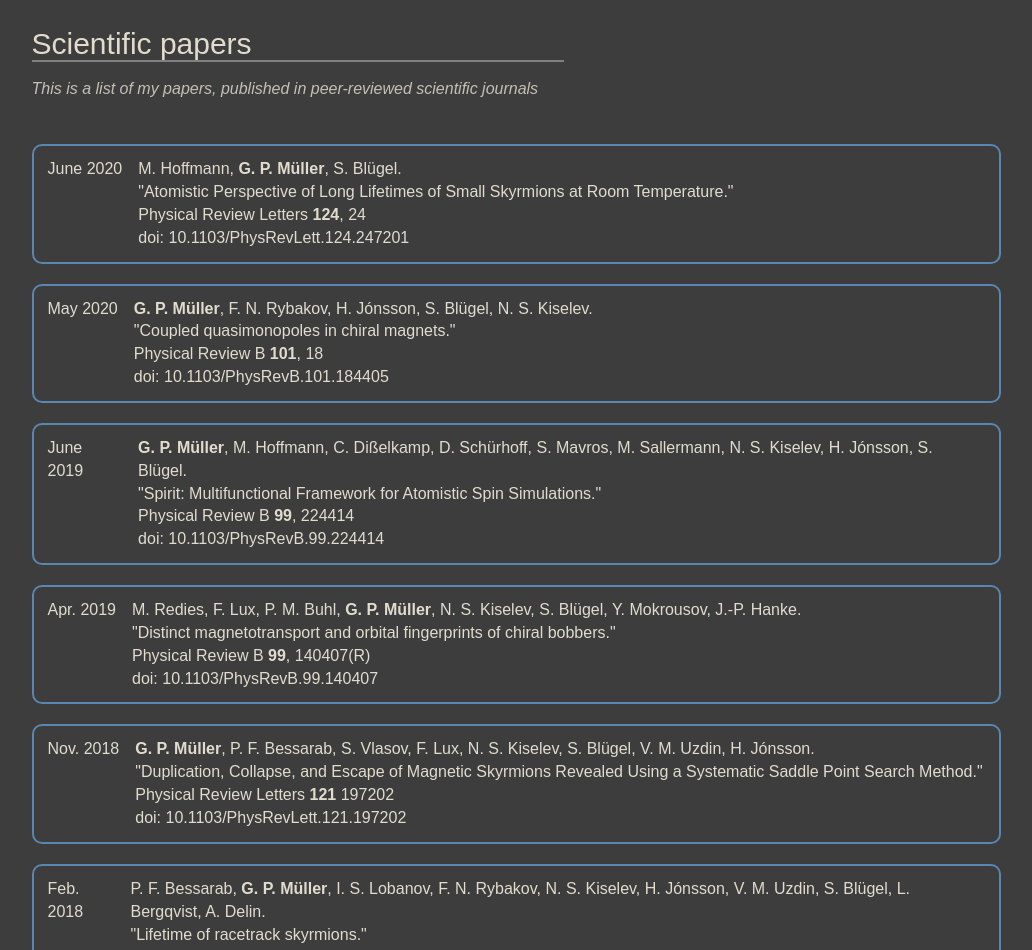
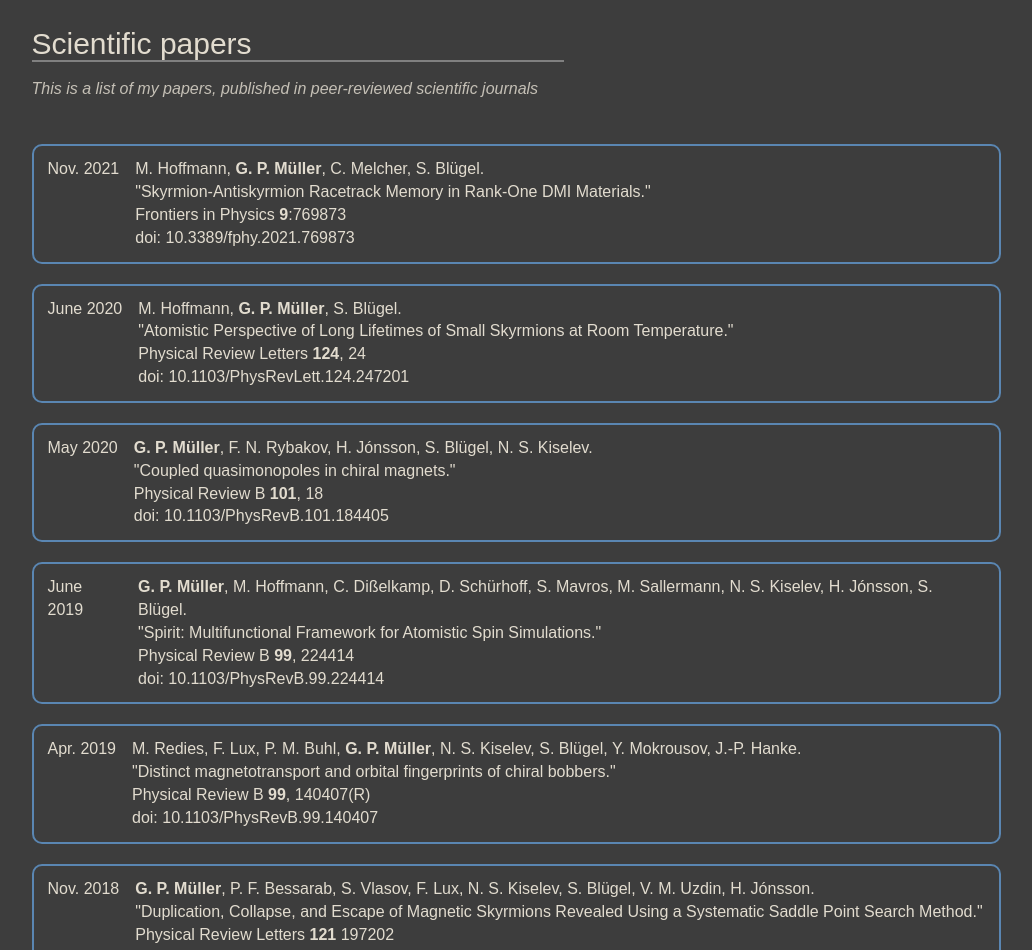
Before and after one commit to GPMueller/gpmueller.github.io, a plain HTML site: page index.html in a window 1280 px wide. Shown: the part 2383-3333 px from the top of the page, without its empty margins (124-1156 px from the left). Drawn offline with nearby package versions, Linux system fonts and the light colour scheme; a web font is replaced by a local one.

Commit message:
Add latest paper

```diff
--- a/index.html
+++ b/index.html
@@ -255,6 +255,18 @@ Backtrace:
       <div class="info-row">
         <div class="papers-table">
           <button class="papers-table-row" formtarget="_blank"
+            onclick="javascript:window.open('https://www.frontiersin.org/articles/10.3389/fphy.2021.769873/full', '_blank');">
+            <div>
+              Nov. 2021
+            </div>
+            <div>
+              M. Hoffmann, <b>G. P. Müller</b>, C. Melcher, S. Blügel.<br>
+              "Skyrmion-Antiskyrmion Racetrack Memory in Rank-One DMI Materials."<br>
+              Frontiers in Physics <b>9</b>:769873<br>
+              doi: 10.3389/fphy.2021.769873
+            </div>
+          </button>
+          <button class="papers-table-row" formtarget="_blank"
             onclick="javascript:window.open('https://dx.doi.org/10.1103/PhysRevLett.124.247201', '_blank');">
             <div>
               June 2020
```
